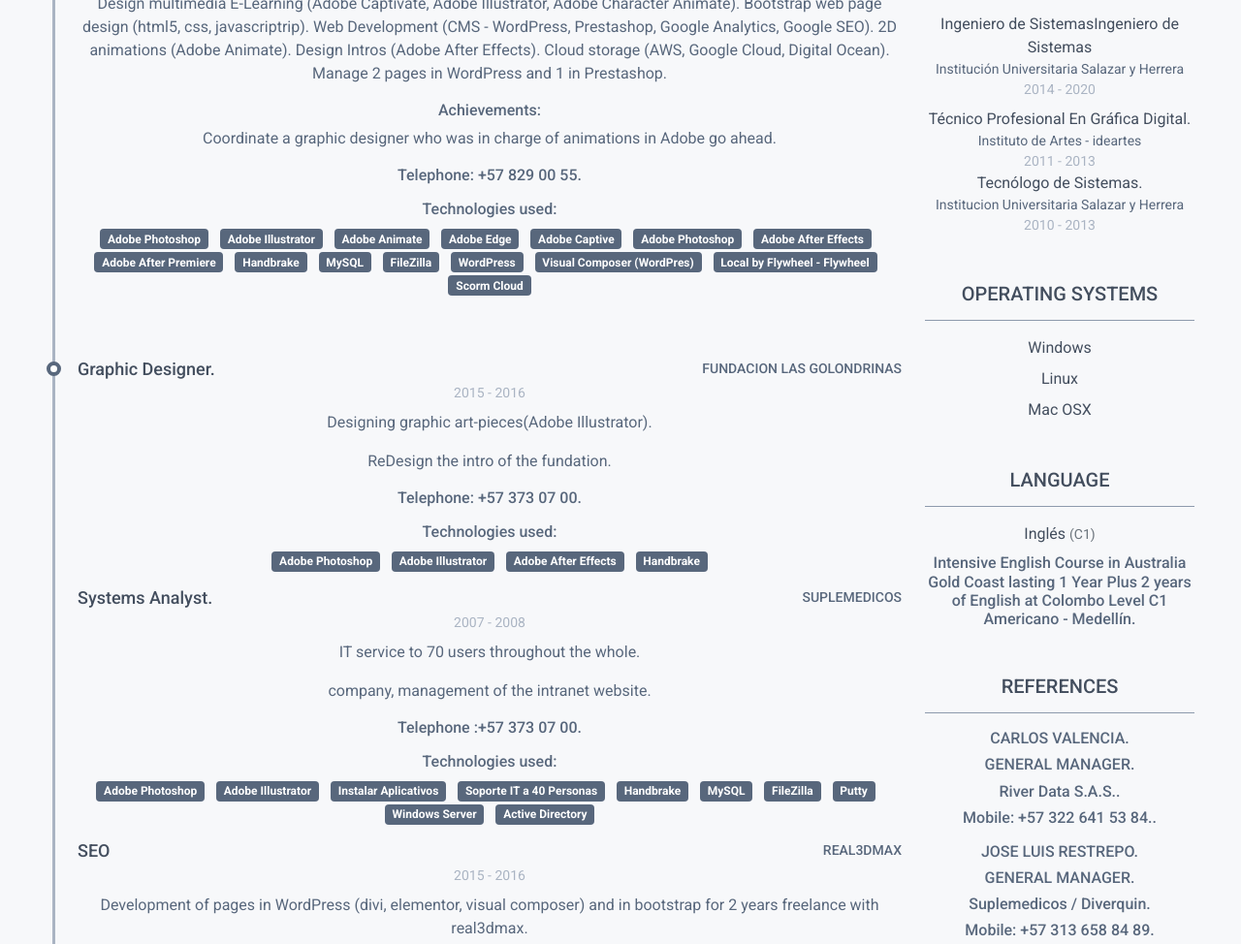
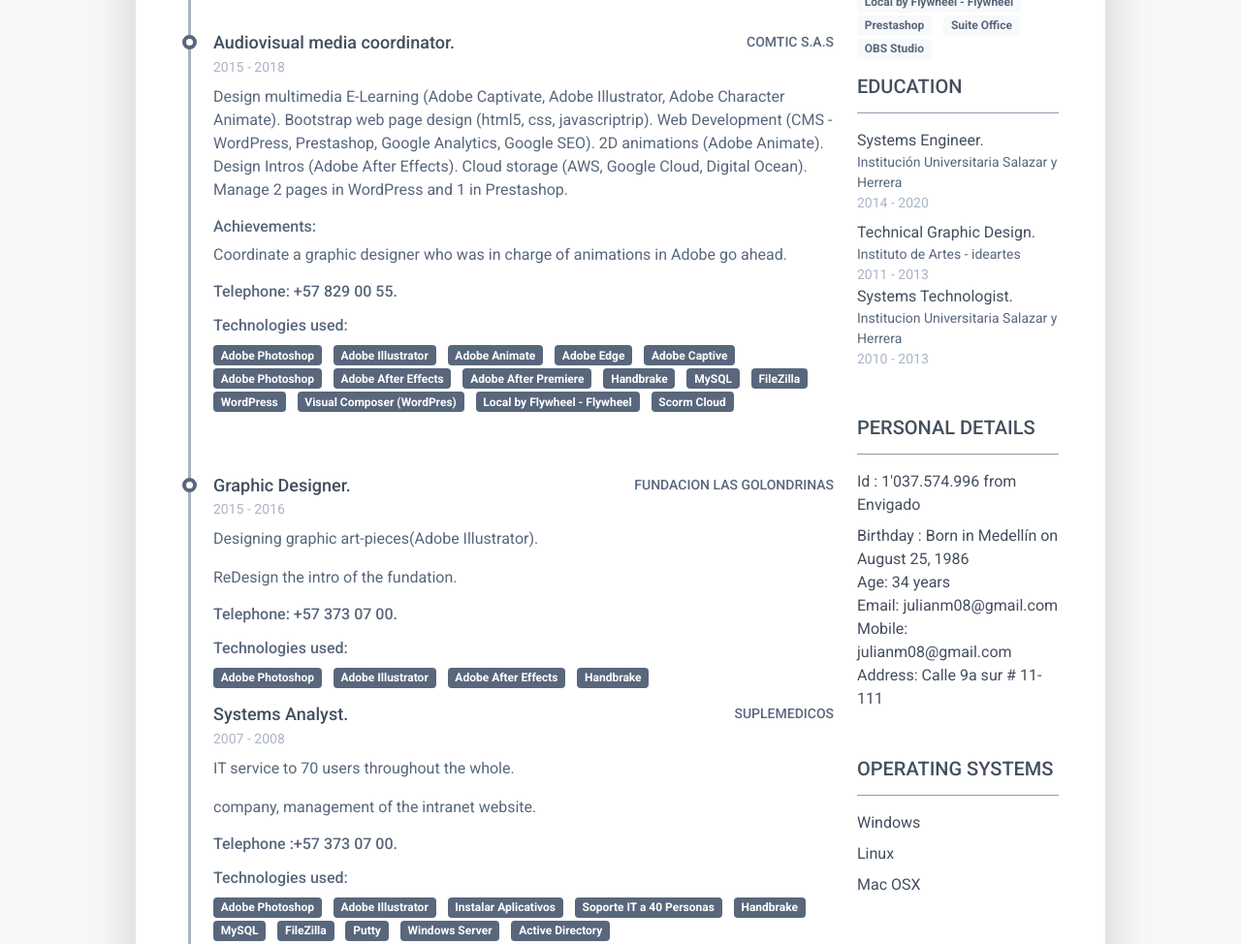
Before and after one commit to julian0808/JulianMesaRestrepo2021CV, a plain HTML site: page index.html in a window 1280 px wide. Shown: the part 1340-2314 px from the top of the page at 97% size. Drawn offline with Linux system fonts and the light colour scheme.

Commit message:
index.html

```diff
--- a/index.html
+++ b/index.html
@@ -36,9 +36,8 @@
 					    <div class="row p-4 justify-content-center justify-content-md-between">
 						    <div class="primary-info col-auto">
 							    <h1 class="name mt-0 mb-1 text-white text-uppercase text-uppercase">Julian Mesa Restrepo</h1>
-							    <div class="title mb"></div>Systems Engineer</div>
-							    <div class="title mb"></div>Systems technologist</div>
-							    <div class="title mb">Graphic Designer </div>
+							    <div class="title mb">Systems Engineer</div>
+							    <div class="title mb">Graphic Designer</div>
 							    <ul class="list-unstyled">
 								    <li class="mb-2"><a class="text-link" href="#"><i class="far fa-envelope fa-fw me-2" data-fa-transform="grow-3"></i>julianm08@gmail.com</a></li>
 								    <li><a class="text-link" href="#"><i class="fas fa-mobile-alt fa-fw me-2" data-fa-transform="grow-6"></i>310 825 04 12</a></li>
@@ -393,19 +392,45 @@
 						    <div class="resume-section-content">
 							    <ul class="list-unstyled">
 								    <li class="mb-2">
-								        <div class="resume-degree font-weight-bold">Ingeniero de SistemasIngeniero de Sistemas</div>
+								        <div class="resume-degree font-weight-bold">Systems Engineer.</div>
 								        <div class="resume-degree-org">Institución Universitaria Salazar y Herrera</div>
 								        <div class="resume-degree-time">2014 - 2020</div>
 								    </li>
 								    <li>
-								        <div class="resume-degree font-weight-bold">Técnico Profesional En Gráfica Digital.</div>
+								        <div class="resume-degree font-weight-bold">Technical Graphic Design.</div>
 								        <div class="resume-degree-org">Instituto de Artes - ideartes</div>
 								        <div class="resume-degree-time">2011 - 2013</div>
 								    </li>
 								    <li>
-								        <div class="resume-degree font-weight-bold">Tecnólogo de Sistemas.</div>
+								        <div class="resume-degree font-weight-bold">Systems Technologist.</div>
 								        <div class="resume-degree-org">Institucion Universitaria Salazar y Herrera</div>
 								        <div class="resume-degree-time">2010 - 2013</div>
+								    </li>
+							    </ul>
+						    </div>
+					    </section>
+
+					    <section class="resume-section education-section mb-5">
+						    <h2 class="resume-section-title text-uppercase font-weight-bold pb-3 mb-3">PERSONAL DETAILS</h2>
+						    <div class="resume-section-content">
+							    <ul class="list-unstyled">
+								    <li class="mb-2">
+								        <div class="resume-degree font-weight-bold">Id : 1'037.574.996 from Envigado </div>
+								    </li>
+								    <li>
+								        <div class="resume-degree font-weight-bold">Birthday : Born in Medellín on August 25, 1986</div>
+								    </li>
+								    <li>
+								        <div class="resume-degree font-weight-bold">Age: 34 years</div>
+								    </li>
+								    <li>
+								        <div class="resume-degree font-weight-bold">Email: julianm08@gmail.com</div>
+								    </li>
+								    <li>
+								        <div class="resume-degree font-weight-bold">Mobile: julianm08@gmail.com</div>
+								    </li>
+								    <li>
+								        <div class="resume-degree font-weight-bold">Address: Calle 9a sur # 11-111</div>
 								    </li>
 							    </ul>
 						    </div>
```
